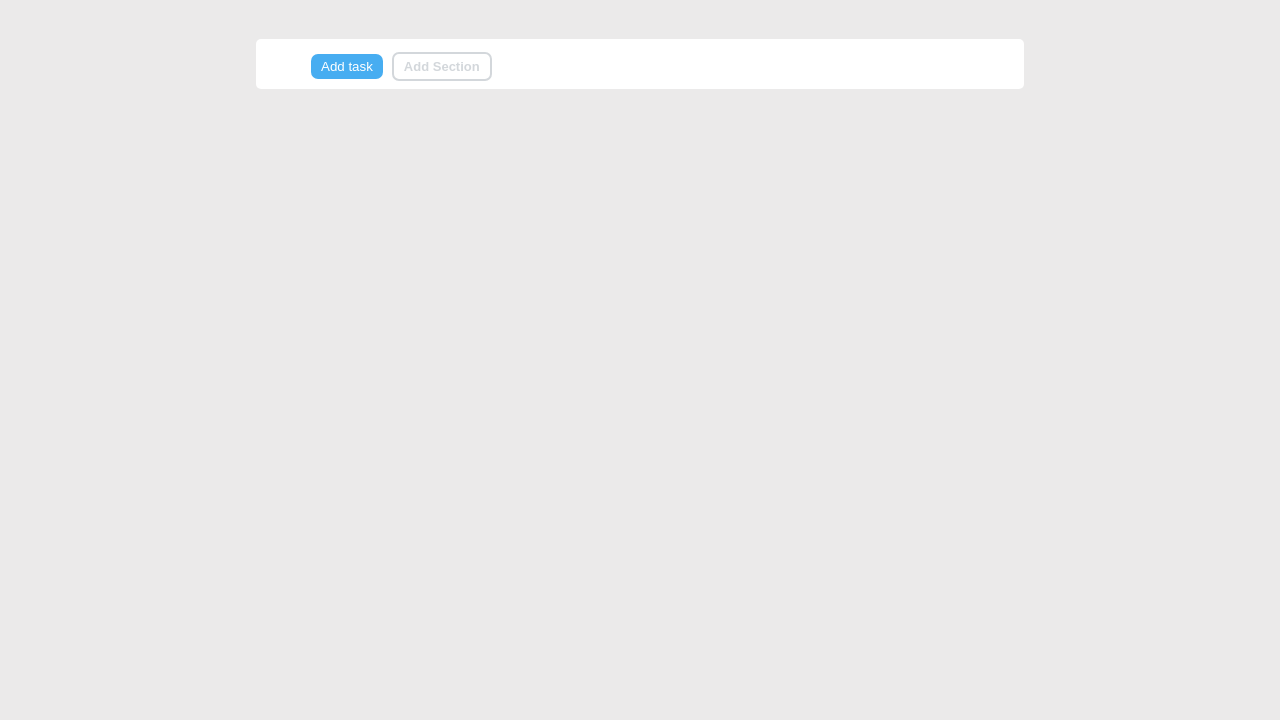
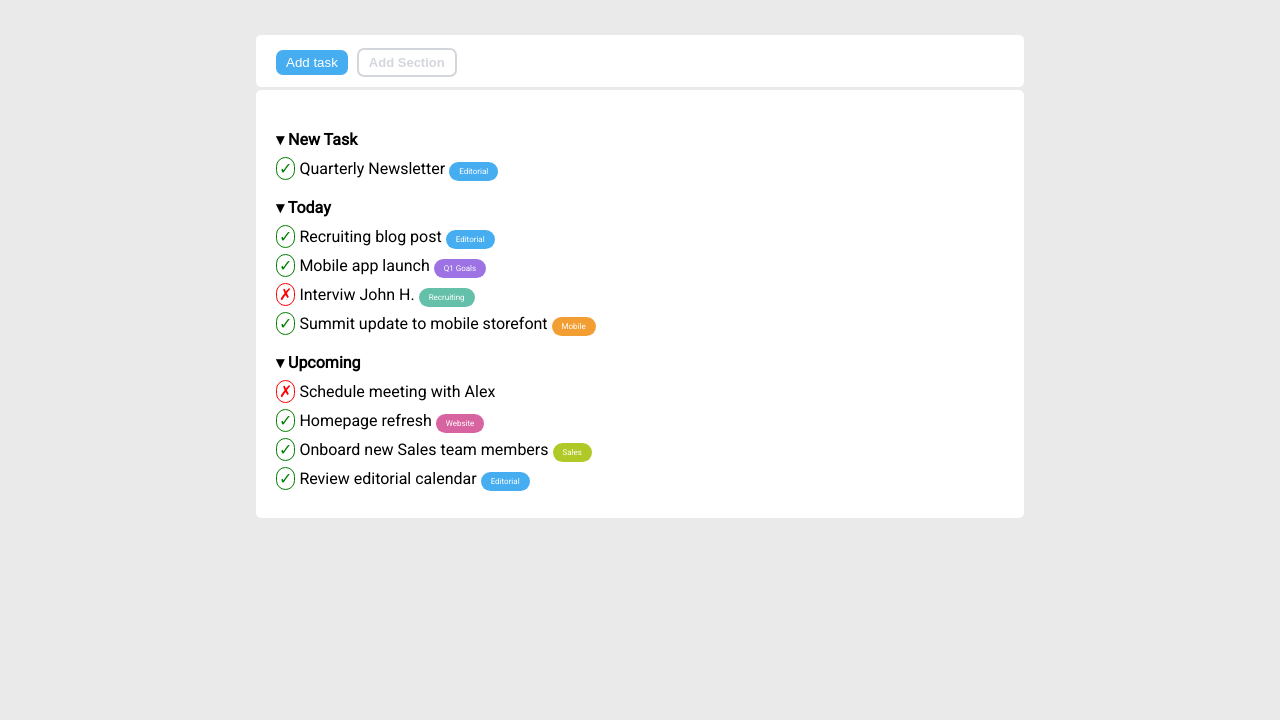
Before and after one commit to simone-poli/html-css-toboolist, a plain HTML site: page index.html in a window 1280 px wide. Shown: the part 80-800 px from the top of the page. Drawn offline with Linux system fonts and the light colour scheme.

Commit message:
added list

```diff
--- a/css/style.css
+++ b/css/style.css
@@ -35,10 +35,22 @@ body{
     background-color: #D863A1;
 }
 
+.bg-orange{
+    background-color: #F29E33;
+}
+
+.green{
+    color: green;
+}
+
+.red{
+    color: red;
+}
 /*utilities*/
 
-.pd-35{
-    margin-left: 35px;
+.pd-20{
+    padding-left: 20px;
+    padding-top: 20px;
 }
 
 /*Header*/
@@ -59,11 +71,6 @@ h1{
     font-size: 2rem;
     }
 
-    .main-container{
-        width: 60%;
-        margin: 0 auto;
-        border-radius: 5px;
-        }
 
         /*button section*/
 
@@ -86,5 +93,51 @@ button{
     font-size: small;
 }
 .btn-container{
-    margin-bottom: 2px;
+    margin: 3px auto;
+    padding-bottom: 2px;
+    width: 60%;
+    border-radius: 5px;
 }
+
+/* list section*/
+
+.list-container{
+    width: 60%;
+    margin: 0 auto;
+    border-radius: 5px;
+    padding-bottom: 30px;
+}
+
+ul{
+    list-style-type: none;
+    padding-top: 10px;
+
+}
+
+li{
+    padding-top: 10px;
+}
+
+li ul{
+    font-weight: bold;
+    font-size: medium;
+}
+
+.wrd-cont{
+    color: white;
+    padding: 5px 10px;
+    border-radius: 10px;
+    font-size: 8px;
+}
+
+.cercle-gr{
+    padding: 1px 2px;
+    border-radius: 20px;
+    border: 1px solid green;
+}
+
+.cercle-rd{
+    padding: 1px 2px;
+    border-radius: 20px;
+    border: 1px solid red;
+}
--- a/index.html
+++ b/index.html
@@ -11,16 +11,37 @@
 
      <header>
         <div class="header-container bg-white">
-            <img id="logo" src="img/logo copia.png" alt="Logo Boolean">
+            <img id="logo" src="img/Logo.png" alt="Logo Boolean">
             <h1>Toboolist</h1>
         </div>
      </header>
      <main>
-        <div class="main-container bg-white">
-            <div class="pd-35 btn-container">
+            <div class="btn-container bg-white">
                 <button class="task-btn bg-blue">Add task</button>
                 <button class="section-btn">Add Section</button>
             </div>
+
+             <div class="list-container bg-white">
+                <ul class="pd-20">
+                    <li>
+                        <ul>&blacktriangledown; New Task</ul>
+                        <li><span class="green cercle-gr">&check;</span> Quarterly Newsletter <span class="wrd-cont bg-blue">Editorial</span></li>
+                    </li>
+                    <li>
+                        <ul>&blacktriangledown; Today</ul>
+                        <li><span class="green cercle-gr">&check;</span> Recruiting blog post <span class="wrd-cont bg-blue">Editorial</span></li>
+                        <li><span class="green cercle-gr">&check;</span> Mobile app launch <span class="wrd-cont bg-violet">Q1 Goals</span></li>
+                        <li><span class="red cercle-rd">&cross;</span> Interviw John H. <span class="wrd-cont bg-green">Recruiting</span></li>
+                        <li><span class="green cercle-gr">&check;</span> Summit update to mobile storefont <span class="wrd-cont bg-orange">Mobile</span></li>
+                    </li>
+                    <li>
+                        <ul>&blacktriangledown; Upcoming</ul>
+                        <li><span class="red cercle-rd">&cross;</span> Schedule meeting with Alex</li>
+                        <li><span class="green cercle-gr">&check;</span> Homepage refresh <span class="wrd-cont bg-fucsia">Website</span></li>
+                        <li><span class="green cercle-gr">&check;</span> Onboard new Sales team members <span class="wrd-cont bg-oil">Sales</span></li>
+                        <li><span class="green cercle-gr">&check;</span> Review editorial calendar <span class="wrd-cont bg-blue">Editorial</span></li>
+                    </li>
+                </ul>
         </div>
      </main>
 
```
